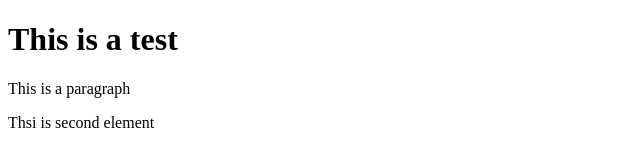
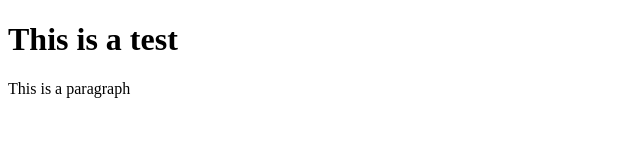
Before and after one commit to ankurraj2606/git-test, a plain HTML site: page index.html in a window 1280 px wide. Shown: the whole page, without its empty margins (0-640 px from the left). Drawn offline with Linux system fonts and the light colour scheme.

Commit message:
fourth commit

```diff
--- a/index.html
+++ b/index.html
@@ -9,6 +9,5 @@
   <body>
     <h1>This is a test</h1>
     <p>This is a paragraph</p>
-    <div>Thsi is second element</div>
   </body>
 </html>
```
